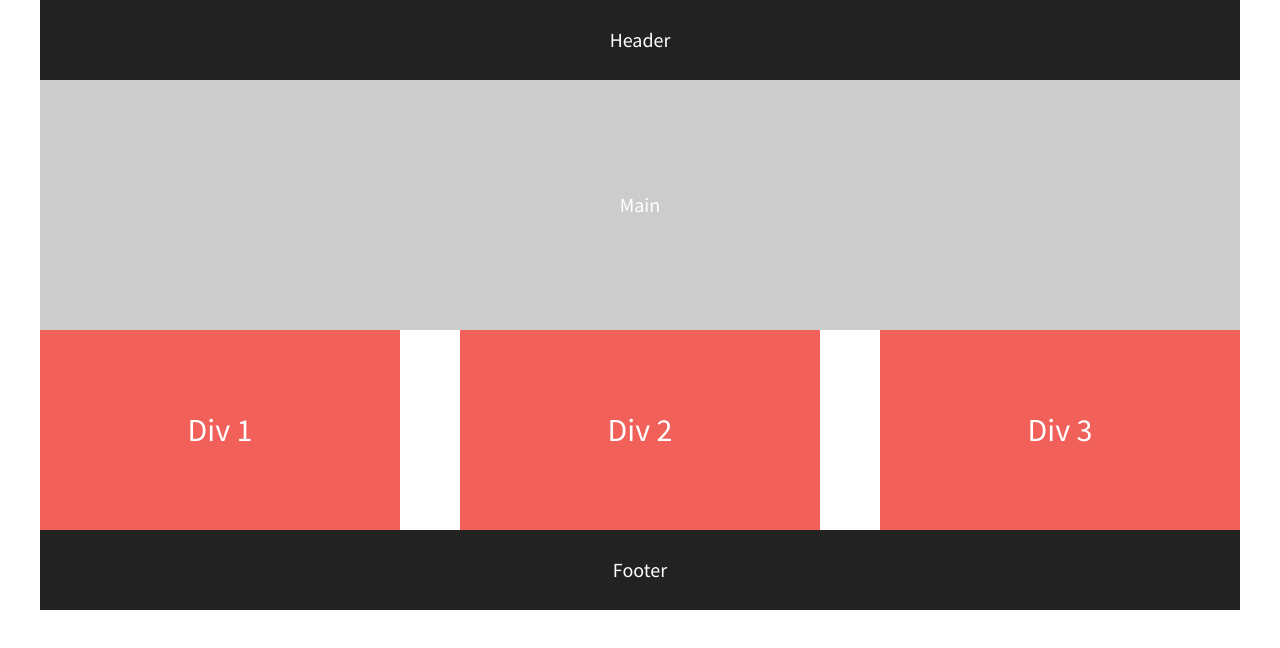
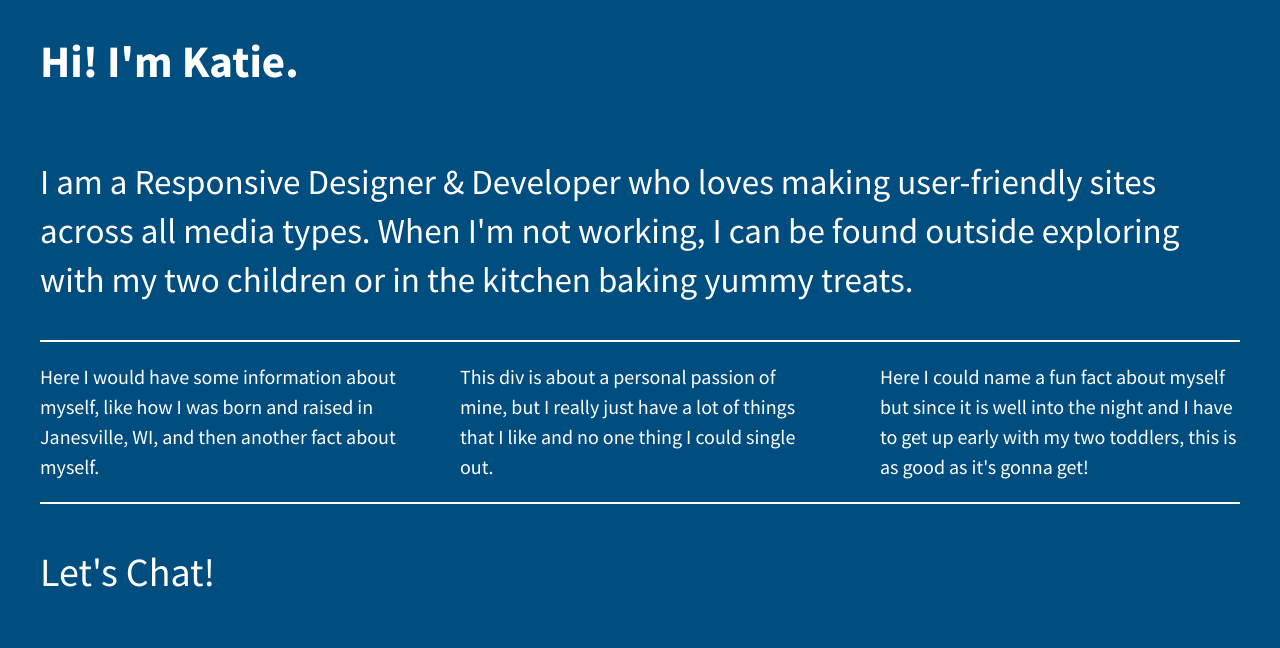
Before and after one commit to krbarr/206-flexbox-starter, a plain HTML site: page index.html in a window 1280 px wide. Drawn offline with nearby package versions, Linux system fonts and the light colour scheme.

Commit message:
Changed text and background color

```diff
--- a/css/main.css
+++ b/css/main.css
@@ -95,8 +95,9 @@ textarea {
    Author's custom styles
    ========================================================================== */
 
+/*Large Background Image*/
 html {
-  background-color: #fff;
+  background-color: #004d80;
   height: 100%;
   width: 100%;
 }
@@ -105,49 +106,54 @@ body {
   font-family: 'Source Sans Pro', sans-serif;
   padding: 0 2em;
   font-size: 1.25em;
-  height: 100%;
   color: #fff;
+  display: flex;
+  justify-content: center;
+}
+
+.flex-container {
+  display: flex;
+  max-width: 1200px;
+  flex-flow: row wrap;
+  justify-content: space-between;
 }
 
 header,
 footer {
-  background-color: #222;
-  height: 80px;
+  display: flex;
+  justify-content: flex-start;
   width: 100%;
 }
 
-main {
-  background-color: #ccc;
-  height: 250px;
-  width: 100%;
+header h1 {
+  font-size: 2.25em;
 }
 
-header,
-footer,
 main {
+  width: 100%;
+  display: flex;
+  justify-content: center:;
+  border-bottom: 2px solid white;
+}
+
+main p {
+  font-size: 1.75em;
+}
+
+
+.flex-items {
   display: flex;
   justify-content: center;
   align-items: center;
+  line-height: 1.5em;
+  font-size: 1em;
+  font-weight: 500;
+  width: 30%;
 }
 
-.flex-container {
-  display: flex;
-  justify-content: center;
-  align-items: center;
-  flex-flow: row wrap;
-  justify-content: space-between;
-}
-
-.flex-items {
-  color: #fff;
-  line-height: 1.5em;
-  font-size: 1.6em;
-  background-color: #f16059;
-  width: 30%;
-  height: 200px;
-  display: flex;
-  justify-content: center;
-  align-items: center;
+footer {
+  font-size: 2em;
+  border-top: 2px solid white;
 }
 
 /* ==========================================================================
--- a/index.html
+++ b/index.html
@@ -3,7 +3,7 @@
     <head>
         <meta charset="utf-8">
         <meta http-equiv="x-ua-compatible" content="ie=edge">
-        <title></title>
+        <title>A little about me</title>
         <meta name="description" content="">
         <meta name="viewport" content="width=device-width, initial-scale=1">
 
@@ -22,18 +22,24 @@
 
         <!-- Add your site or application content here -->
         <section class="flex-container">
-            <header>Header</header>
-            <main>Main</main>
+            <header>
+                <h1>Hi! I'm Katie.</h1>
+            </header>
+            <main>
+                <p>I am a Responsive Designer & Developer who loves making user-friendly sites across all media types. When I'm not working, I can be found outside exploring with my two children or in the kitchen baking yummy treats.</p>
+            </main>
             <div id="div-1" class="flex-items">
-                Div 1
+                <p>Here I would have some information about myself, like how I was born and raised in Janesville, WI, and then another fact about myself.</p>
             </div>
             <div id="div-2" class="flex-items">
-                Div 2
+                <p>This div is about a personal passion of mine, but I really just have a lot of things that I like and no one thing I could single out.</p>
             </div>
             <div id="div-3" class="flex-items">
-                Div 3
+                <p>Here I could name a fun fact about myself but since it is well into the night and I have to get up early with my two toddlers, this is as good as it's gonna get!</p>
             </div>
-            <footer>Footer</footer>
+            <footer>
+                <p>Let's Chat!</p>
+            </footer>
         </section>
 
         <script src="https://ajax.googleapis.com/ajax/libs/jquery/1.11.3/jquery.min.js"></script>
```
